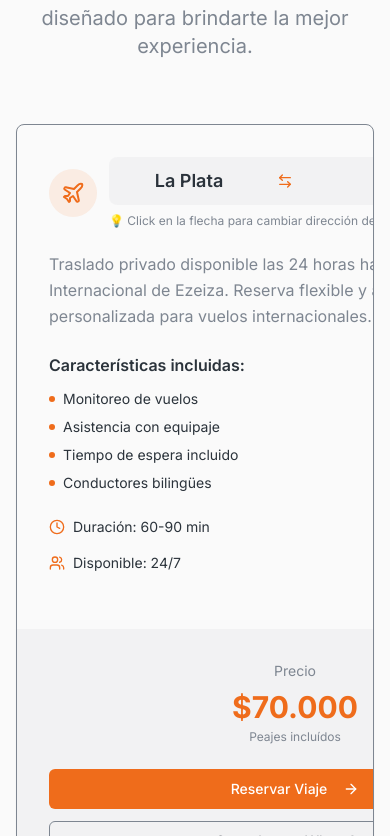
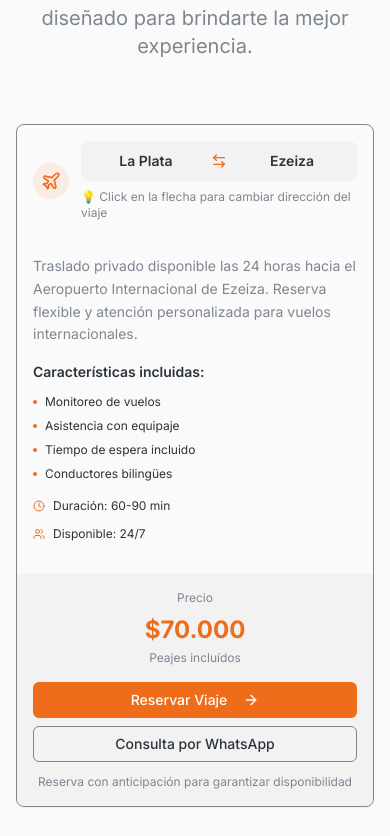
Before and after one commit to eltanook/traslados-lm, a Next.js app: page / in a window 390 px wide. Shown: the part 4128-4964 px from the top of the page. Built offline with nearby package versions, Linux system fonts and the light colour scheme.

Commit message:
Fix responsive design for service cards - mobile optimization

```diff
--- a/components/services-section.tsx
+++ b/components/services-section.tsx
@@ -132,66 +132,66 @@ export function ServicesSection() {
 
             return (
               <Card key={index} className="overflow-hidden hover:shadow-xl transition-all duration-300">
-                <div className="grid lg:grid-cols-3 gap-0">
+                <div className="grid grid-cols-1 lg:grid-cols-3 gap-0">
                   {/* Contenido principal */}
-                  <div className="lg:col-span-2 p-8">
-                    <CardHeader className="p-0 mb-6">
-                      <div className="flex items-start justify-between mb-4">
-                        <div className="flex items-center gap-3">
-                          <div className="p-3 rounded-full bg-brand-orange/10">
-                            <service.icon className="h-6 w-6 text-brand-orange" />
+                  <div className="lg:col-span-2 p-4 sm:p-6 lg:p-8">
+                    <CardHeader className="p-0 mb-4 sm:mb-6">
+                      <div className="flex flex-col sm:flex-row sm:items-start justify-between mb-4">
+                        <div className="flex items-center gap-3 mb-3 sm:mb-0">
+                          <div className="p-2 sm:p-3 rounded-full bg-brand-orange/10 flex-shrink-0">
+                            <service.icon className="h-5 w-5 sm:h-6 sm:w-6 text-brand-orange" />
                           </div>
-                          <div>
-                            <div className="flex items-center gap-3 mb-2">
-                              <div className="flex items-center bg-muted/50 rounded-lg p-2">
-                                <div className="w-36 text-center">
-                                  <span className="text-lg font-semibold">{currentOrigin}</span>
+                          <div className="flex-1 min-w-0">
+                            <div className="flex flex-col sm:flex-row sm:items-center gap-2 sm:gap-3 mb-2">
+                              <div className="flex items-center bg-muted/50 rounded-lg p-2 overflow-hidden">
+                                <div className="flex-1 min-w-0 text-center">
+                                  <span className="text-sm sm:text-lg font-semibold truncate block">{currentOrigin}</span>
                                 </div>
                                 <Button
                                   variant="ghost"
                                   size="sm"
                                   onClick={() => handleToggle(service.id)}
-                                  className="h-8 w-8 p-0 mx-2 hover:bg-brand-orange/10 transition-colors flex-shrink-0"
+                                  className="h-6 w-6 sm:h-8 sm:w-8 p-0 mx-1 sm:mx-2 hover:bg-brand-orange/10 transition-colors flex-shrink-0"
                                   title="Cambiar dirección del viaje"
                                 >
-                                  <ArrowLeftRight className="h-4 w-4 text-brand-orange" />
+                                  <ArrowLeftRight className="h-3 w-3 sm:h-4 sm:w-4 text-brand-orange" />
                                 </Button>
-                                <div className="w-56 text-center">
-                                  <span className="text-lg font-semibold">{currentDestination}</span>
+                                <div className="flex-1 min-w-0 text-center">
+                                  <span className="text-sm sm:text-lg font-semibold truncate block">{currentDestination}</span>
                                 </div>
                               </div>
                             </div>
-                            <p className="text-xs text-muted-foreground mt-1">
+                            <p className="text-xs text-muted-foreground">
                               💡 Click en la flecha para cambiar dirección del viaje
                             </p>
                           </div>
                         </div>
                       </div>
-                      <CardDescription className="text-base leading-relaxed">{service.description}</CardDescription>
+                      <CardDescription className="text-sm sm:text-base leading-relaxed">{service.description}</CardDescription>
                     </CardHeader>
 
                     <CardContent className="p-0">
-                      <div className="grid md:grid-cols-2 gap-6 mb-6">
+                      <div className="grid grid-cols-1 sm:grid-cols-2 gap-4 sm:gap-6 mb-4 sm:mb-6">
                         <div>
-                          <h4 className="font-semibold mb-3">Características incluidas:</h4>
+                          <h4 className="font-semibold mb-3 text-sm sm:text-base">Características incluidas:</h4>
                           <ul className="space-y-2">
                             {service.features.map((feature, idx) => (
-                              <li key={idx} className="flex items-center gap-2 text-sm">
-                                <div className="w-1.5 h-1.5 bg-brand-orange rounded-full" />
-                                {feature}
+                              <li key={idx} className="flex items-center gap-2 text-xs sm:text-sm">
+                                <div className="w-1 h-1 sm:w-1.5 sm:h-1.5 bg-brand-orange rounded-full flex-shrink-0" />
+                                <span className="truncate">{feature}</span>
                               </li>
                             ))}
                           </ul>
                         </div>
 
-                        <div className="space-y-4">
+                        <div className="space-y-3 sm:space-y-4">
                           <div className="flex items-center gap-2">
-                            <Clock className="h-4 w-4 text-brand-orange" />
-                            <span className="text-sm">Duración: {service.duration}</span>
+                            <Clock className="h-3 w-3 sm:h-4 sm:w-4 text-brand-orange flex-shrink-0" />
+                            <span className="text-xs sm:text-sm">Duración: {service.duration}</span>
                           </div>
                           <div className="flex items-center gap-2">
-                            <Users className="h-4 w-4 text-brand-orange" />
-                            <span className="text-sm">Disponible: {service.availability}</span>
+                            <Users className="h-3 w-3 sm:h-4 sm:w-4 text-brand-orange flex-shrink-0" />
+                            <span className="text-xs sm:text-sm">Disponible: {service.availability}</span>
                           </div>
                         </div>
                       </div>
@@ -199,30 +199,31 @@ export function ServicesSection() {
                   </div>
 
                   {/* Panel lateral */}
-                  <div className="bg-muted/50 p-8 flex flex-col justify-center">
-                    <div className="text-center mb-6">
-                      <p className="text-sm text-muted-foreground mb-2">Precio</p>
-                      <p className="text-3xl font-bold text-brand-orange">{service.price}</p>
+                  <div className="bg-muted/50 p-4 sm:p-6 lg:p-8 flex flex-col justify-center">
+                    <div className="text-center mb-4 sm:mb-6">
+                      <p className="text-xs sm:text-sm text-muted-foreground mb-2">Precio</p>
+                      <p className="text-2xl sm:text-3xl font-bold text-brand-orange">{service.price}</p>
                       <p className="text-xs text-muted-foreground mt-1">Peajes incluídos</p>
                     </div>
 
-                    <div className="space-y-3">
+                    <div className="space-y-2 sm:space-y-3">
                       <Button
-                        className="w-full bg-brand-orange hover:bg-brand-orange/90 text-white"
+                        size="sm"
+                        className="w-full bg-brand-orange hover:bg-brand-orange/90 text-white text-sm"
                         onClick={() => handleCalculatePrice(service)}
                       >
                         Reservar Viaje
-                        <ArrowRight className="ml-2 h-4 w-4" />
+                        <ArrowRight className="ml-2 h-3 w-3 sm:h-4 sm:w-4" />
                       </Button>
 
-                      <Button variant="outline" className="w-full bg-transparent" asChild>
+                      <Button size="sm" variant="outline" className="w-full bg-transparent text-sm" asChild>
                         <a href="https://wa.me/5492212227966" target="_blank" rel="noopener noreferrer">
                           Consulta por WhatsApp
                         </a>
                       </Button>
                     </div>
 
-                    <p className="text-xs text-muted-foreground text-center mt-4">
+                    <p className="text-xs text-muted-foreground text-center mt-3 sm:mt-4">
                       Reserva con anticipación para garantizar disponibilidad
                     </p>
                   </div>
```
